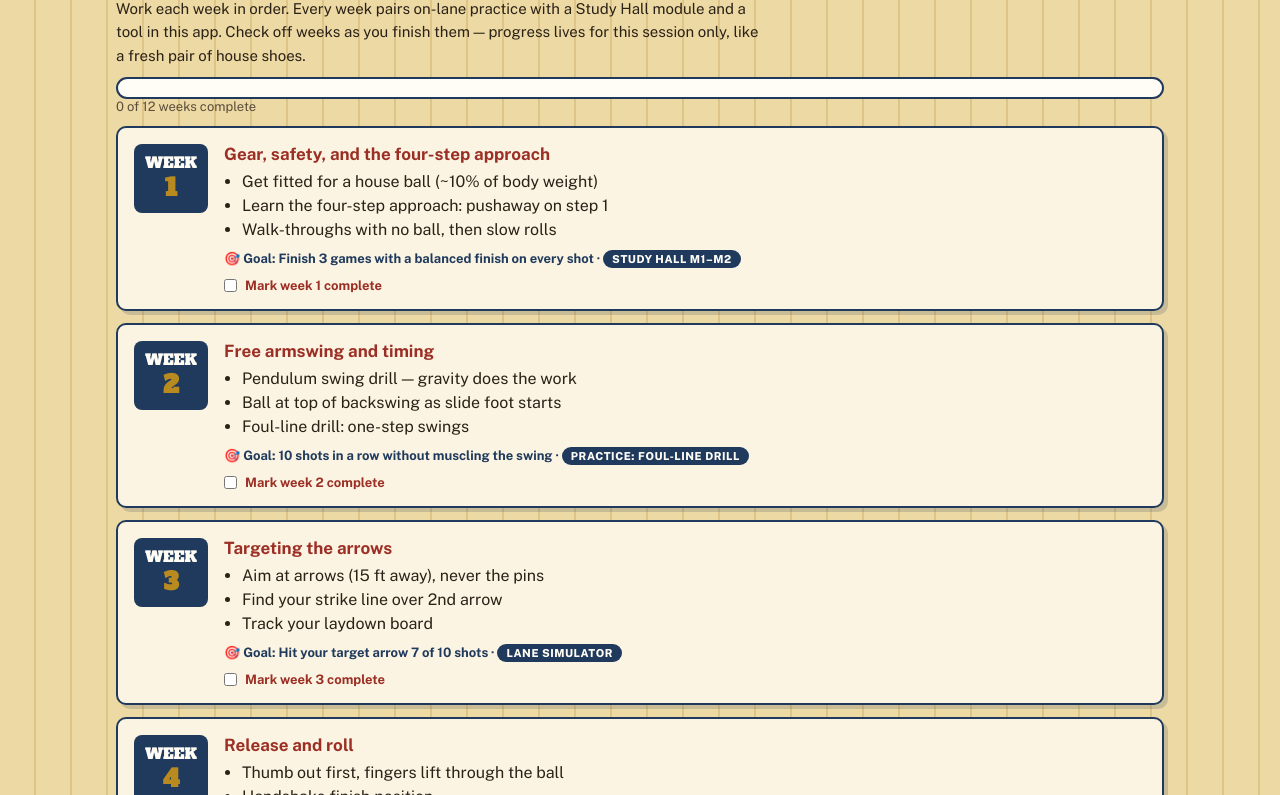
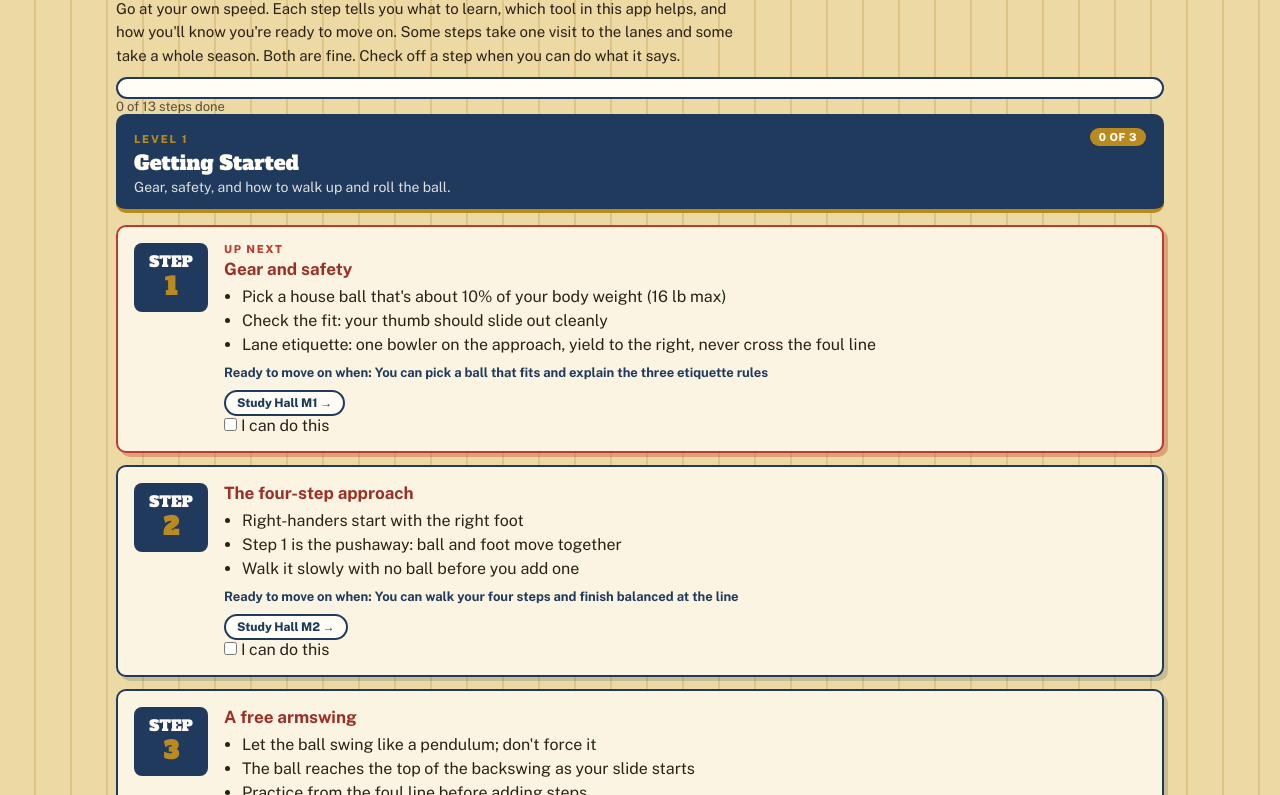
Before and after one commit to cartoticus/KingpinAcademy, a website: page index.html in a window 1280 px wide. Shown: the part 308-1103 px from the top of the page. Drawn offline with nearby package versions, Linux system fonts and the light colour scheme.

Commit message:
Make The Path a self-paced roadmap
Replace the 12-week program with four levels and 13 steps. Each step
lists what to learn, links straight to the tool or Study Hall module
that helps, and says when you're ready to move on. The next unchecked
step is marked "Up next" and each level shows its own progress.

Co-Authored-By: Claude Opus 5.5 <noreply@anthropic.com>
Claude-Session: https://claude.ai/code/session_01KNXiYL3X314n742hqSMKHK

```diff
--- a/index.html
+++ b/index.html
@@ -140,7 +140,20 @@ button.action:disabled{opacity:.5;cursor:not-allowed}
 .week h3{margin-top:0}
 .week ul{margin:6px 0 0 18px;line-height:1.5}
 .week .goal{font-weight:700;color:var(--navy);font-size:13px;margin-top:8px}
-.week label{display:flex;gap:8px;align-items:center;margin-top:10px;font-weight:700;font-size:13px;cursor:pointer;color:var(--red-dark)}
+\1.level{margin:26px 0 8px}
+.level-head{display:flex;justify-content:space-between;align-items:flex-start;gap:12px;background:var(--navy);color:var(--white);border-radius:10px;padding:14px 18px;border-bottom:4px solid var(--gold)}
+.level-head h3{color:var(--white);margin:2px 0 2px;font-family:'Alfa Slab One',serif;font-size:20px;font-weight:400}
+.level-head p{font-size:14px;opacity:.85}
+.level-tag{font-size:11px;font-weight:800;letter-spacing:.16em;text-transform:uppercase;color:var(--gold)}
+.week.done{opacity:.62}
+.week.done .week-num{background:var(--ok)}
+.week.next{border-color:var(--red);box-shadow:4px 4px 0 rgba(190,58,46,.35)}
+.here-flag{display:none;font-size:11px;font-weight:800;letter-spacing:.14em;text-transform:uppercase;color:var(--red);margin-bottom:4px}
+.week.next .here-flag{display:block}
+.tool-links{display:flex;flex-wrap:wrap;gap:6px;margin-top:10px}
+.tool-link{font-family:'Public Sans',sans-serif;font-size:12px;font-weight:800;background:var(--white);color:var(--navy);border:2px solid var(--navy);border-radius:999px;padding:4px 11px;cursor:pointer}
+.tool-link:hover{background:var(--navy);color:var(--white)}
+.tool-link:focus-visible{outline:3px solid var(--gold);outline-offset:2px}
 .progress-shell{background:var(--white);border:2px solid var(--navy);border-radius:999px;height:22px;overflow:hidden;margin-top:10px}
 .progress-fill{height:100%;background:linear-gradient(90deg,var(--red),var(--gold));width:0%;transition:width .3s ease}
 
@@ -252,12 +265,12 @@ dl.gloss dd{margin-left:0;line-height:1.5}
 
 <!-- ================= THE PATH ================= -->
 <section class="panel active" id="panel-path">
-  <span class="kicker">Your 12-week program</span>
-  <h2 class="section-title">From First Frame to League Night</h2>
-  <p class="lede">Work each week in order. Every week pairs on-lane practice with a Study Hall module and a tool in this app. Check off weeks as you finish them — progress lives for this session only, like a fresh pair of house shoes.</p>
+  <span class="kicker">Self-paced roadmap</span>
+  <h2 class="section-title">Your Road to Bowling</h2>
+  <p class="lede">Go at your own speed. Each step tells you what to learn, which tool in this app helps, and how you'll know you're ready to move on. Some steps take one visit to the lanes and some take a whole season. Both are fine. Check off a step when you can do what it says.</p>
   <div class="progress-shell" aria-hidden="true"><div class="progress-fill" id="pathFill"></div></div>
-  <p class="small" id="pathCount">0 of 12 weeks complete</p>
-  <div id="weekList"></div>
+  <p class="small" id="pathCount"></p>
+  <div id="roadmap"></div>
 </section>
 
 <!-- ================= STUDY HALL ================= -->
@@ -446,20 +459,30 @@ dl.gloss dd{margin-left:0;line-height:1.5}
    DOM work only runs when document exists.
    ===================================================== */
 
-/* ---------------- Data: 12-week path ---------------- */
-var WEEKS = [
-  {t:"Gear, safety, and the four-step approach", items:["Get fitted for a house ball (~10% of body weight)","Learn the four-step approach: pushaway on step 1","Walk-throughs with no ball, then slow rolls"], goal:"Finish 3 games with a balanced finish on every shot", tool:"Study Hall M1–M2"},
-  {t:"Free armswing and timing", items:["Pendulum swing drill — gravity does the work","Ball at top of backswing as slide foot starts","Foul-line drill: one-step swings"], goal:"10 shots in a row without muscling the swing", tool:"Practice: Foul-Line Drill"},
-  {t:"Targeting the arrows", items:["Aim at arrows (15 ft away), never the pins","Find your strike line over 2nd arrow","Track your laydown board"], goal:"Hit your target arrow 7 of 10 shots", tool:"Lane Simulator"},
-  {t:"Release and roll", items:["Thumb out first, fingers lift through the ball","Handshake finish position","Learn what your ball's roll looks like"], goal:"Consistent forward roll — no floppy wrist", tool:"Study Hall M3"},
-  {t:"Scoring mastery", items:["Score full games by hand — no monitors","Strike and spare bonus math cold","10th-frame edge cases"], goal:"Score a full game by hand with zero errors", tool:"Score School"},
-  {t:"The 3-6-9 spare system", items:["Key pin identification","Feet move, target stays at 2nd arrow","Corner-pin ladder drill"], goal:"Convert 6 of 10 single-pin spares", tool:"Spare Lab"},
-  {t:"Reading lanes and oil", items:["Rule of 31 breakpoint math","House vs sport patterns","Watch ball reaction, not just pinfall"], goal:"Explain your breakpoint for a 40-ft shot", tool:"Simulator + Reference"},
-  {t:"League play under pressure", items:["Bowl 3 games with a pre-shot routine","Track spares and pocket hits, not just score","Breathing reset between frames"], goal:"Pre-shot routine on 100% of shots", tool:"Practice: Self-Check"},
-  {t:"Mental game and pre-shot routine", items:["Build your routine in the Practice tab","One breath and one cue before every shot","Reset after a bad frame: next shot only"], goal:"Use your full routine on every shot for 3 games", tool:"Study Hall M8 + Practice"},
-  {t:"Making adjustments", items:["Follow the miss: high = move left, light = move right","The 2-and-1 move: feet 2 boards, target 1 board, same direction","Expect to move left as the lanes change"], goal:"Make the right move within 2 frames of a miss", tool:"Lane Simulator"},
-  {t:"Your equipment", items:["Get fitted at a pro shop","Use a plastic ball for spares","Try the ball selector in the simulator to see coverstock differences"], goal:"Know which ball you throw at strikes and which at spares, and why", tool:"Study Hall M7 + Simulator"},
-  {t:"League-ready", items:["Bowl a 3-game set with your routine","Track pocket hits and single-pin spares made","Set 2 goals for next season with your coach"], goal:"A full 3-game set with your stats written down", tool:"Score School + Practice"}
+/* ---------------- Data: self-paced roadmap ---------------- */
+/* tool.tab opens that tab; tool.module (optional) opens that Study Hall module */
+var ROADMAP = [
+  {level:"Getting Started", blurb:"Gear, safety, and how to walk up and roll the ball.", steps:[
+    {t:"Gear and safety", learn:["Pick a house ball that's about 10% of your body weight (16 lb max)","Check the fit: your thumb should slide out cleanly","Lane etiquette: one bowler on the approach, yield to the right, never cross the foul line"], ready:"You can pick a ball that fits and explain the three etiquette rules", tools:[{label:"Study Hall M1", tab:"study", module:0}]},
+    {t:"The four-step approach", learn:["Right-handers start with the right foot","Step 1 is the pushaway: ball and foot move together","Walk it slowly with no ball before you add one"], ready:"You can walk your four steps and finish balanced at the line", tools:[{label:"Study Hall M2", tab:"study", module:1}]},
+    {t:"A free armswing", learn:["Let the ball swing like a pendulum; don't force it","The ball reaches the top of the backswing as your slide starts","Practice from the foul line before adding steps"], ready:"10 shots in a row without muscling the swing", tools:[{label:"Practice: Foul-Line Drill", tab:"practice"}]}
+  ]},
+  {level:"Making Good Shots", blurb:"Aim, release, and do it the same way every time.", steps:[
+    {t:"Targeting the arrows", learn:["Aim at the arrows 15 feet away, not the pins","Start with your target on the 2nd arrow","Notice where the ball first touches the lane"], ready:"You hit your target arrow 7 of 10 shots", tools:[{label:"Study Hall M4", tab:"study", module:3},{label:"Lane Simulator", tab:"sim"}]},
+    {t:"Release and roll", learn:["Thumb comes out first, then the fingers lift","Finish with your hand in a handshake position","Watch how your ball skids, hooks and rolls"], ready:"Your ball rolls forward consistently, with no floppy wrist", tools:[{label:"Study Hall M3", tab:"study", module:2}]},
+    {t:"Your pre-shot routine", learn:["Build a routine of 4 to 6 steps","Take one breath and use one cue before every shot","After a bad frame, think only about the next shot"], ready:"You use your full routine on every shot for 3 games", tools:[{label:"Study Hall M8", tab:"study", module:7},{label:"Practice: Routine Builder", tab:"practice"}]}
+  ]},
+  {level:"Scoring and Spares", blurb:"Know your score and pick up the pins you leave.", steps:[
+    {t:"Keeping score", learn:["A strike scores 10 plus your next two balls","A spare scores 10 plus your next ball","The 10th frame gets bonus balls for strikes and spares"], ready:"You can score a full game by hand with no mistakes", tools:[{label:"Score School", tab:"score"}]},
+    {t:"The 3-6-9 spare system", learn:["Find the key pin: the one you have to hit first","Keep your target on the 2nd arrow and move only your feet","2-pin: 3 right, 4-pin: 6 right, 7-pin: 9 right; 3-pin: 3 left, 6-pin: 6 left, 10-pin: 9 left"], ready:"You can name the move for any single pin without looking", tools:[{label:"Study Hall M5", tab:"study", module:4},{label:"Spare Lab", tab:"spare"}]},
+    {t:"Corner pins and splits", learn:["Shoot corner pins from across the lane","Use a plastic ball for spares to keep it straight","On a split, take the pins you can make"], ready:"You make 6 of 10 single-pin spares", tools:[{label:"Spare Lab", tab:"spare"},{label:"Practice: Corner-Pin Ladder", tab:"practice"}]}
+  ]},
+  {level:"Playing the Lanes", blurb:"Read the oil, adjust, and bowl a full league set.", steps:[
+    {t:"Oil patterns", learn:["Lanes are oiled, and the oil decides how the ball hooks","House shots forgive misses; sport patterns don't","Rule of 31: pattern length minus 31 is the board where your ball should leave the oil"], ready:"You can work out the breakpoint board for a 40-foot pattern", tools:[{label:"Study Hall M6", tab:"study", module:5},{label:"Lane Simulator", tab:"sim"},{label:"Reference", tab:"ref"}]},
+    {t:"Making adjustments", learn:["Follow the miss: high means move left, light means move right","The 2-and-1 move: feet 2 boards, target 1 board, same direction","Expect to move left as the lanes change during play"], ready:"You make the right move within 2 frames of a miss", tools:[{label:"Lane Simulator", tab:"sim"}]},
+    {t:"Your equipment", learn:["Get fitted at a pro shop","Know which ball you use for strikes and which for spares","Try each coverstock in the simulator to see how it hooks"], ready:"You can explain why you use each of your balls", tools:[{label:"Study Hall M7", tab:"study", module:6},{label:"Lane Simulator", tab:"sim"}]},
+    {t:"League-ready", learn:["Bowl a 3-game set using your routine","Write down pocket hits and single-pin spares made","Set two goals with your coach"], ready:"You bowl a full 3-game set with your stats written down", tools:[{label:"Score School", tab:"score"},{label:"Practice", tab:"practice"}]}
+  ]}
 ];
 
 /* ---------------- Data: study modules ---------------- */
@@ -791,25 +814,65 @@ function initUI(){
     });
   });
 
-  /* ------- The Path ------- */
-  var weekList = $('#weekList');
-  var done = 0;
-  WEEKS.forEach(function(w, idx){
-    var el = document.createElement('div');
-    el.className = 'week';
-    el.innerHTML =
-      '<div class="week-num">WEEK<b>' + (idx+1) + '</b></div>' +
-      '<div><h3>' + w.t + '</h3><ul>' +
-      w.items.map(function(it){ return '<li>' + it + '</li>'; }).join('') +
-      '</ul><div class="goal">🎯 Goal: ' + w.goal + ' · <span class="badge navy">' + w.tool + '</span></div>' +
-      '<label><input type="checkbox" data-week="' + idx + '"> Mark week ' + (idx+1) + ' complete</label></div>';
-    weekList.appendChild(el);
+  /* ------- The Path (self-paced roadmap) ------- */
+  var roadmap = $('#roadmap');
+  var totalSteps = 0;
+  ROADMAP.forEach(function(lv, li){
+    var sec = document.createElement('div');
+    sec.className = 'level';
+    sec.innerHTML = '<div class="level-head"><div><span class="level-tag">Level ' + (li+1) + '</span><h3>' + lv.level + '</h3><p>' + lv.blurb + '</p></div>' +
+      '<span class="badge gold level-count" data-level="' + li + '"></span></div>';
+    lv.steps.forEach(function(st){
+      totalSteps++;
+      var n = totalSteps;
+      var el = document.createElement('div');
+      el.className = 'week';
+      el.dataset.level = li;
+      el.innerHTML =
+        '<div class="week-num">STEP<b>' + n + '</b></div>' +
+        '<div><div class="here-flag">Up next</div><h3>' + st.t + '</h3><ul>' +
+        st.learn.map(function(it){ return '<li>' + it + '</li>'; }).join('') +
+        '</ul><div class="goal">Ready to move on when: ' + st.ready + '</div>' +
+        '<div class="tool-links">' + st.tools.map(function(tl){
+          return '<button class="tool-link" data-goto="' + tl.tab + '"' + (tl.module !== undefined ? ' data-module="' + tl.module + '"' : '') + '>' + tl.label + ' →</button>';
+        }).join('') + '</div>' +
+        '<label><input type="checkbox" data-step="' + n + '"> I can do this</label></div>';
+      sec.appendChild(el);
+    });
+    roadmap.appendChild(sec);
   });
-  weekList.addEventListener('change', function(){
-    var checked = weekList.querySelectorAll('input:checked').length;
-    $('#pathFill').style.width = (checked / 12 * 100) + '%';
-    $('#pathCount').textContent = checked + ' of 12 weeks complete' + (checked === 12 ? ' — you\'re league-ready. Go bowl.' : '');
+  function updateRoadmap(){
+    var boxes = Array.prototype.slice.call(roadmap.querySelectorAll('input[type=checkbox]'));
+    var checked = boxes.filter(function(b){ return b.checked; }).length;
+    $('#pathFill').style.width = (checked / totalSteps * 100) + '%';
+    $('#pathCount').textContent = checked + ' of ' + totalSteps + ' steps done' +
+      (checked === totalSteps ? ' — you know how to bowl. See you on league night.' : '');
+    var next = boxes.filter(function(b){ return !b.checked; })[0];
+    roadmap.querySelectorAll('.week').forEach(function(w){
+      var box = w.querySelector('input');
+      w.classList.toggle('done', box.checked);
+      w.classList.toggle('next', box === next);
+    });
+    ROADMAP.forEach(function(lv, li){
+      var lvBoxes = roadmap.querySelectorAll('.week[data-level="' + li + '"] input');
+      var c = Array.prototype.filter.call(lvBoxes, function(b){ return b.checked; }).length;
+      roadmap.querySelector('.level-count[data-level="' + li + '"]').textContent = c === lvBoxes.length ? 'Level complete' : c + ' of ' + lvBoxes.length;
+    });
+  }
+  roadmap.addEventListener('change', updateRoadmap);
+  roadmap.addEventListener('click', function(e){
+    var b = e.target.closest('.tool-link');
+    if(!b) return;
+    document.querySelector('.tab-btn[data-tab="' + b.dataset.goto + '"]').click();
+    if(b.dataset.module !== undefined){
+      var mod = document.querySelectorAll('#moduleList .module')[parseInt(b.dataset.module, 10)];
+      if(mod && !mod.classList.contains('open')) mod.querySelector('.module-head').click();
+      if(mod && mod.scrollIntoView) mod.scrollIntoView({behavior:'smooth', block:'start'});
+    } else if (window.scrollTo) {
+      window.scrollTo({top:0, behavior:'smooth'});
+    }
   });
+  updateRoadmap();
 
   /* ------- Study Hall ------- */
   var moduleList = $('#moduleList');
```
Also changed, not shown: tests/smoke.test.js (+15 -4 lines), README.md.
